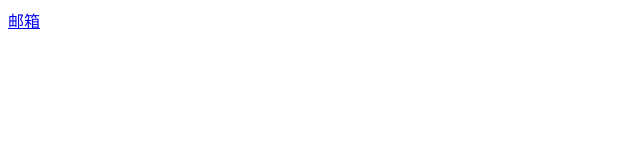
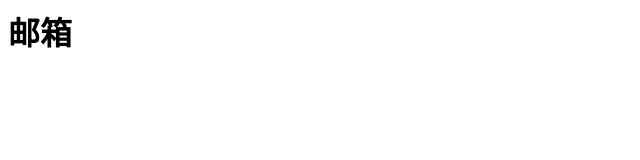
Before and after one commit to legmc-gi/xiangmuall, a plain HTML site: page index.html in a window 1280 px wide. Shown: the whole page, without its empty margins (0-640 px from the left). Drawn offline with Linux system fonts and the light colour scheme.

Commit message:
Update index.html

```diff
--- a/index.html
+++ b/index.html
@@ -1 +1 @@
-<a href="https://url63.ctfile.com/f/63201463-8452816258-d75817?p=3488" target="_blank">邮箱</a>
+<h1 href="https://url63.ctfile.com/f/63201463-8452816258-d75817?p=3488" target="_blank">邮箱</h1>
```
